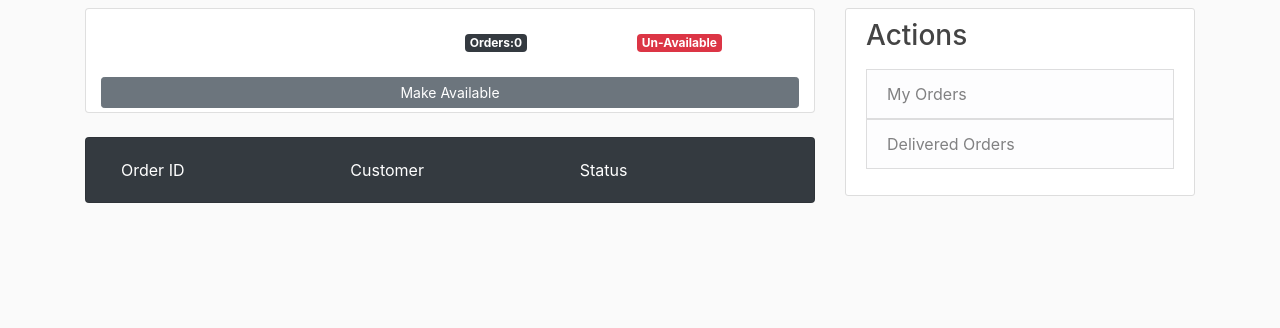
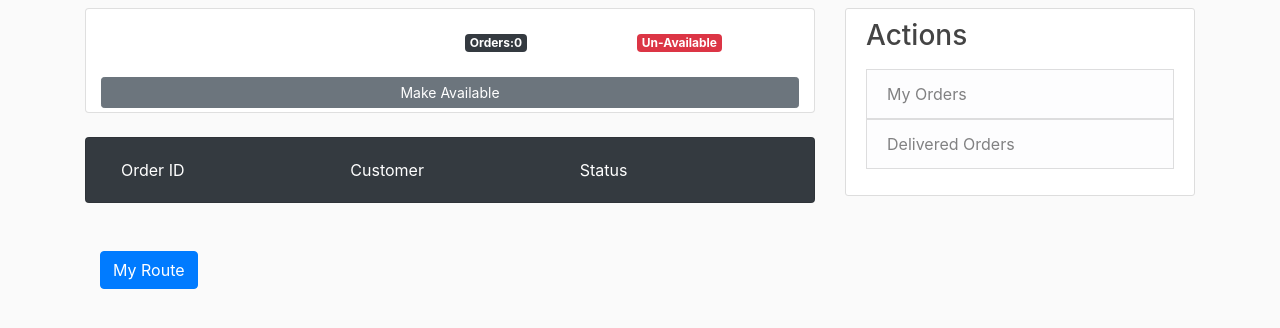
Before and after one commit to FoodDeliverySystem/FoodDeliveryApp, a Flask app: page /agent_view in a window 1280 px wide. Shown: the part 72-400 px from the top of the page. Run offline with Flask 2, Linux system fonts and the light colour scheme; the visitor is signed in with stand-in values (Sample User, id 1); data comes from the database, SQL or seed files in the repository; some libraries are stand-ins or nearby versions.

Commit message:
plot route

```diff
--- a/web/main.py
+++ b/web/main.py
@@ -5,6 +5,7 @@
 from flask_login import login_required, current_user
 from flask_user import roles_required
 from .forms import *
+from urllib.parse import quote
 
 main = Blueprint('main', __name__)
 
@@ -99,6 +100,20 @@
     # making the address url safe
     escaped_address = escape(complete_address)
     return render_template('agent_order_view.html', order=order, agent=current_user, escaped_address=escaped_address)
+
+@main.route("/plot_agent_route/<int:agent_id>")
+@roles_required('Agent')
+@login_required
+def plot_agent_route(agent_id):
+    orders = db.session.query(Order.cust_addr1, Order.cust_addr2, Order.cust_pincode).filter(Order.user_id == agent_id ,Order.status != OrderStatus.delivered).all()
+    gapi_prefix = 'https://www.google.com/maps/dir/?api=1&origin=My+Location&waypoints='
+    waypoints = ''
+    for order in orders:
+        order_address = quote(order.cust_addr1 + ' ' + order.cust_addr2 + ' ' + order.cust_pincode)
+        waypoints = waypoints + order_address + '|'
+    gapi_route = gapi_prefix + waypoints
+    #print("GMAPS API CALL:" + gapi_route)
+    return redirect(gapi_route)
 
 @main.route("/assign_view/<int:order_id>")
 @roles_required('Admin')
--- a/web/templates/agent_assigned_orders_view.html
+++ b/web/templates/agent_assigned_orders_view.html
@@ -24,7 +24,8 @@
       <span class="badge badge-{{ badge_type }}">{{ status }}</span>
     </div>
   </div>
-        <a class="btn btn-secondary btn-sm mt-1 mb-1" href="{{ url_for('main.da_update_status', agent_id=agent.id) }}">Make {{opp_status}}</a>
+  <a class="btn btn-secondary btn-sm mt-1 mb-1" href="{{ url_for('main.da_update_status', agent_id=agent.id) }}">Make
+    {{opp_status}}</a>
 </div>
 <br>
 {% if orders %}
@@ -58,6 +59,10 @@
   </a>
 </div>
 {% endfor %}
+<br><br>
+<div class="mr-2 col col-md-4">
+  <a class="btn btn-primary" href="{{ url_for('main.plot_agent_route', agent_id=agent.id) }}">My Route</a>
+</div>
 {% else %}
 <br>
 <div class="text-black text-center font-weight-bold">
```
Lines whose indentation alone changed are shown as unchanged.
